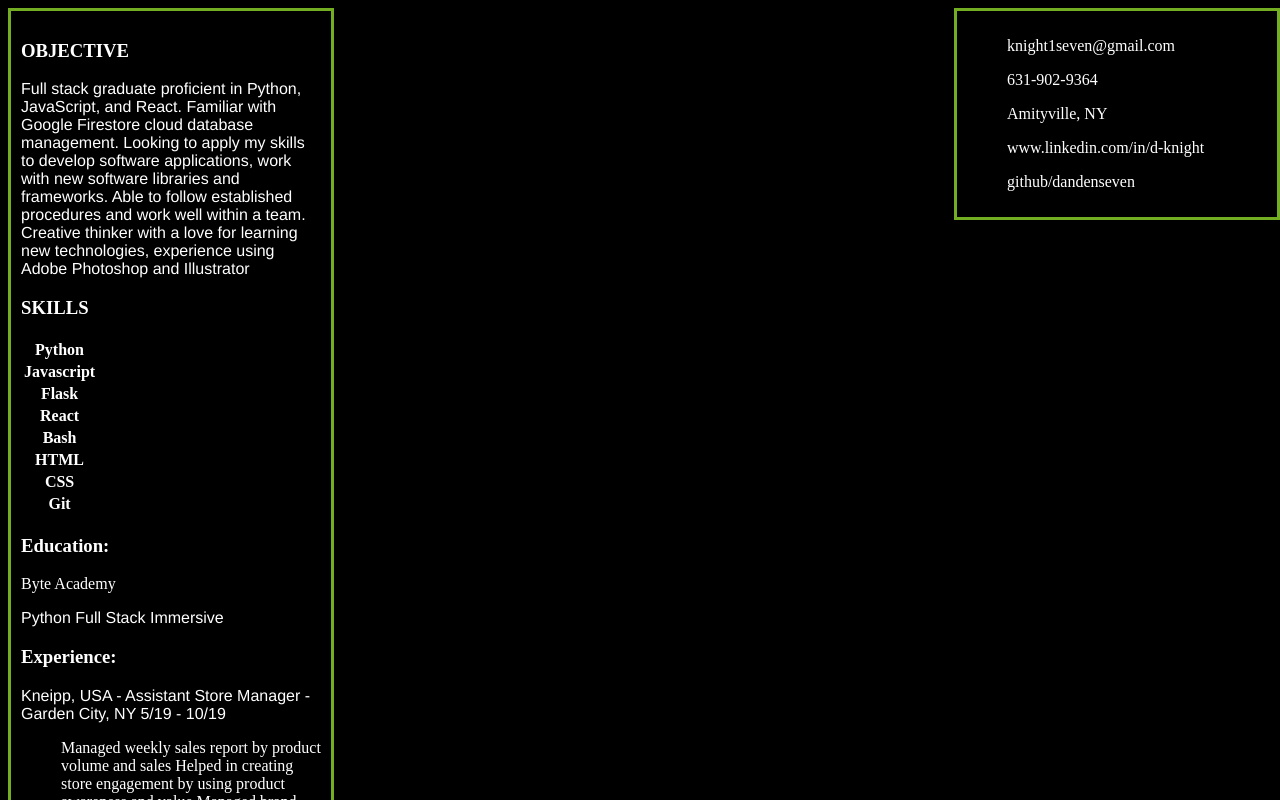
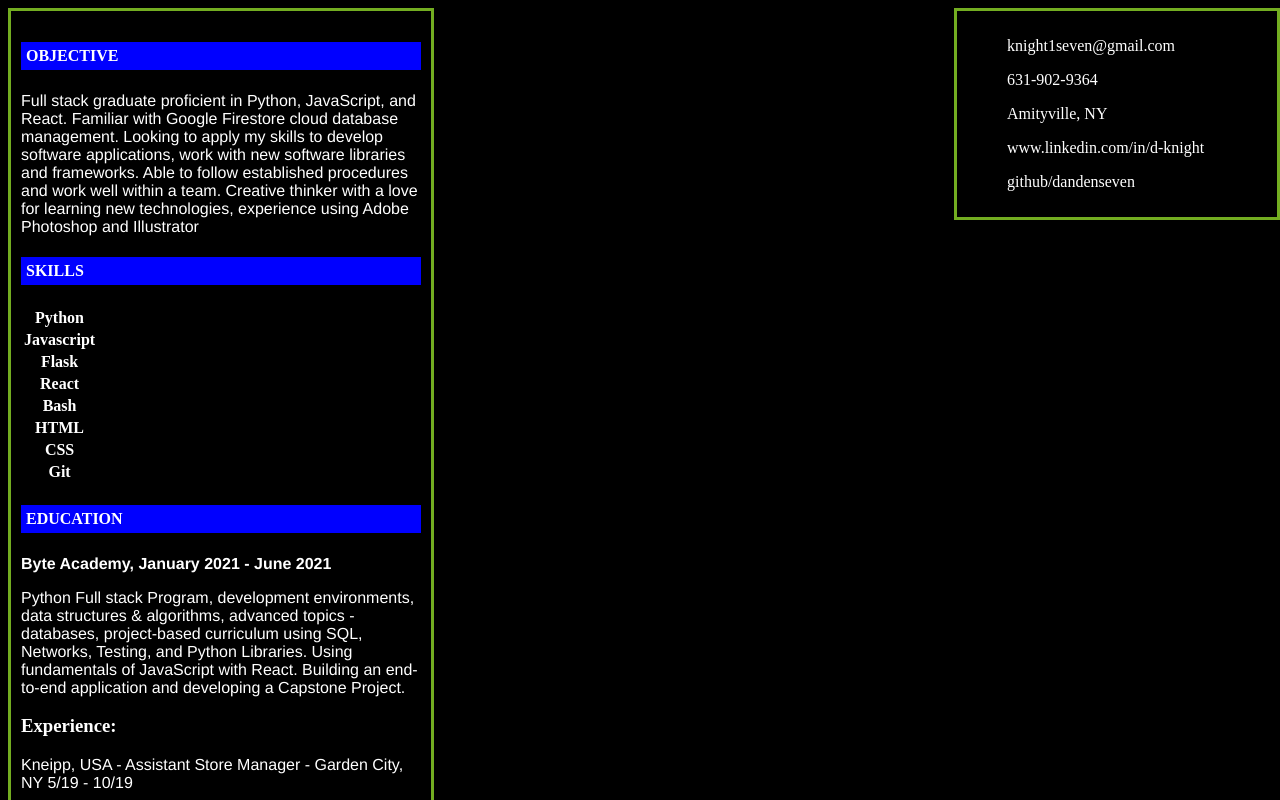
Before and after one commit to dandenseven/Portfolio-Website, a plain HTML site: page Danefolio.html in a window 1280 px wide. Shown: the top 800 px of the page. Drawn offline with Linux system fonts and the light colour scheme.

Commit message:
adding bootstrap

```diff
--- a/Danefolio.html
+++ b/Danefolio.html
@@ -23,14 +23,17 @@
 
     <div class="history">
             <section>
-                <h3>OBJECTIVE</h3><p>Full stack graduate proficient in Python, JavaScript, and React.
+                <h4>OBJECTIVE</h4>
+                <p>Full stack graduate proficient in Python, JavaScript, and React.
                     Familiar with Google Firestore cloud database management. Looking to apply my skills
                     to develop software applications, work with new software libraries and frameworks.
                     Able to follow established procedures and work well within a team. Creative thinker
-                    with a love for learning new technologies, experience using Adobe Photoshop and Illustrator</p>
+                    with a love for learning new technologies, experience using Adobe Photoshop and Illustrator
+                </p>
             </section>
             <section>
-                <h3>SKILLS</h3>
+
+                <h4>SKILLS</h4>
                     <table>
                         <tr>
                             <th>Python</th>
@@ -60,9 +63,13 @@
 
             </section>
             <section>
-                <h3>Education:</h3>
-                <p style= font:bold></p>Byte Academy </p>
-                <p>Python Full Stack Immersive</p>
+                <h4>EDUCATION</h4>
+                    <p><b>Byte Academy, January 2021 - June 2021</b> </p>
+                    <p>Python Full stack Program, development environments, data structures & algorithms,
+                        advanced topics - databases, project-based curriculum using SQL, Networks, Testing,
+                        and Python Libraries. Using fundamentals of JavaScript with React. Building an
+                        end-to-end application and developing a Capstone Project.
+                    </p>
             </section>
 
 
--- a/index.html
+++ b/index.html
@@ -0,0 +1,13 @@
+<!doctype html>
+<html lang="en">
+  <head>
+    <meta charset="utf-8">
+    <meta name="viewport" content="width=device-width, initial-scale=1">
+    <title>Bootstrap demo</title>
+    <link href="https://cdn.jsdelivr.net/npm/bootstrap@5.3.2/dist/css/bootstrap.min.css" rel="stylesheet" integrity="sha384-T3c6CoIi6uLrA9TneNEoa7RxnatzjcDSCmG1MXxSR1GAsXEV/Dwwykc2MPK8M2HN" crossorigin="anonymous">
+  </head>
+  <body>
+    <h1>Hello, world!</h1>
+    <script src="https://cdn.jsdelivr.net/npm/bootstrap@5.3.2/dist/js/bootstrap.bundle.min.js" integrity="sha384-C6RzsynM9kWDrMNeT87bh95OGNyZPhcTNXj1NW7RuBCsyN/o0jlpcV8Qyq46cDfL" crossorigin="anonymous"></script>
+  </body>
+</html>
--- a/resume.css
+++ b/resume.css
@@ -6,6 +6,7 @@ body {
 p {
     font-family: Helvetica;
     font-size: 14;
+    position: relative;
 
 }
 
@@ -19,10 +20,19 @@ section.contact{
 }
 
 .history{
-    position:relative;
+    position: center;
     right: 0px;
-    width: 300px;
+    width: 400px;
     border: 3px solid #73AD21;
     padding: 10px;
     color: white;
 }
+
+h4 {
+    border-color: blue;
+    background-color: blue;
+    padding: 5px;
+    position: relative;
+
+
+}
```
